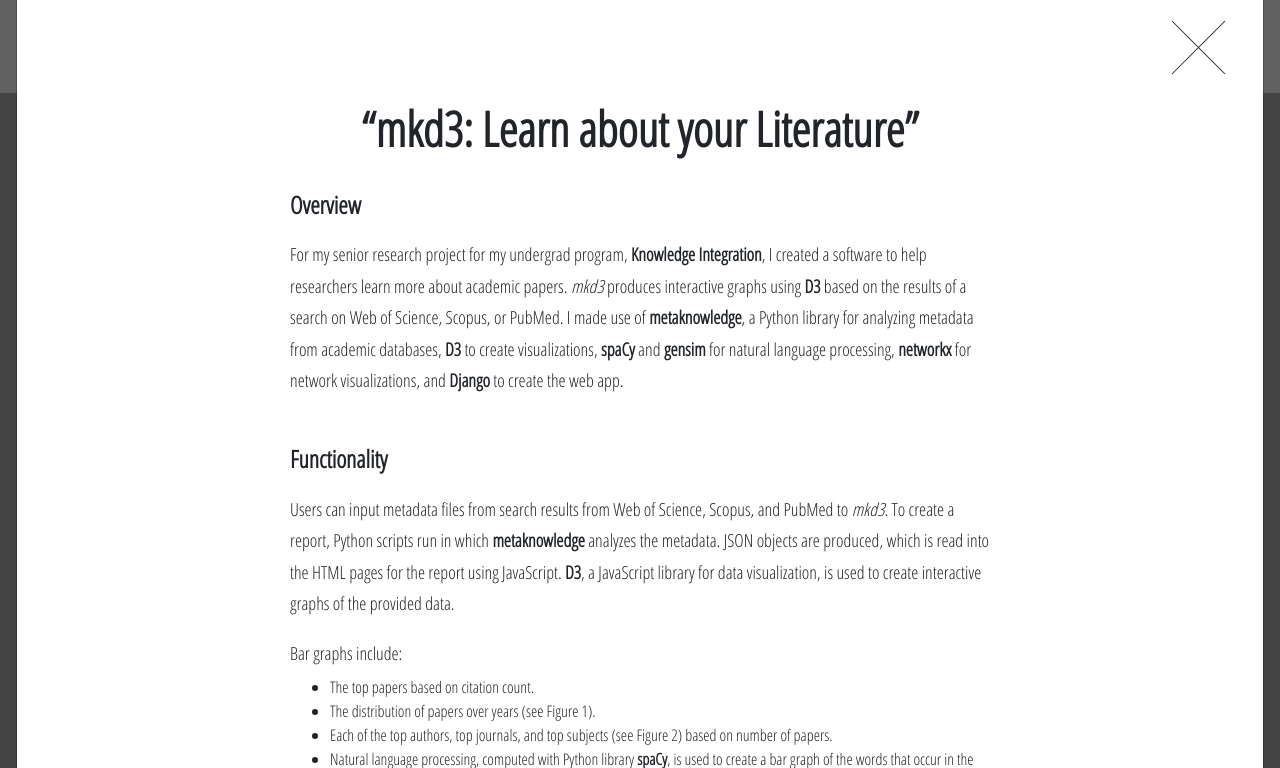
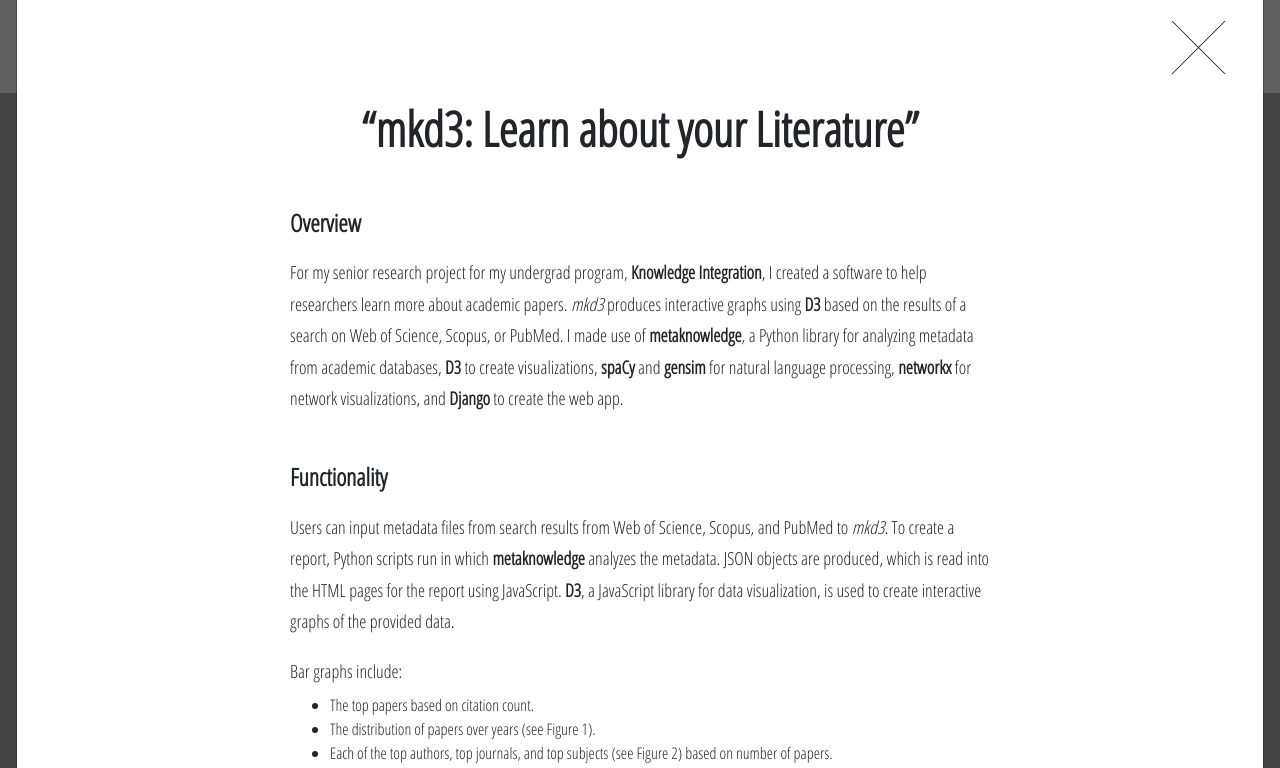
Before and after one commit to rachel94/website, a website: page index.html in a window 1280 px wide. Both pictures are taken after a click on the link 260 px from the left and 3565 px from the top of the page. Shown: the part 3197-3965 px from the top of the page. Drawn offline with Linux system fonts and the light colour scheme; a web font is replaced by a local one.

Commit message:
trying again

```diff
--- a/css/styles.css
+++ b/css/styles.css
@@ -166,6 +166,10 @@
   padding-top: 18px;
 }
 
+h2 {
+  padding-bottom: 18px;
+}
+
 h4.date {
   font-size: 14pt;
   padding-top: 0px;
```
